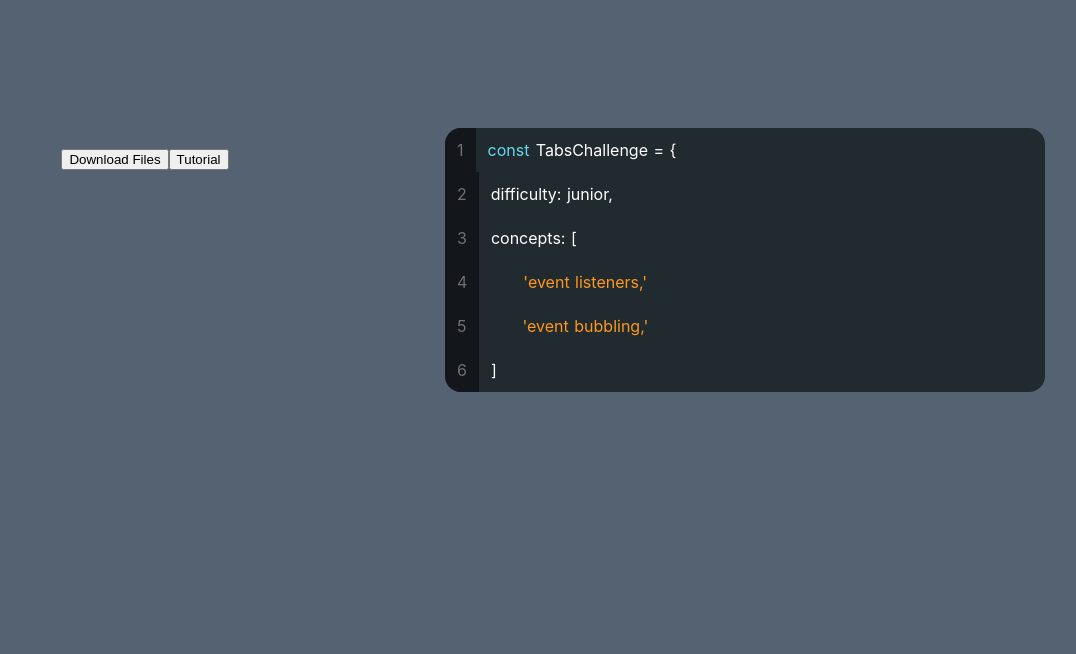
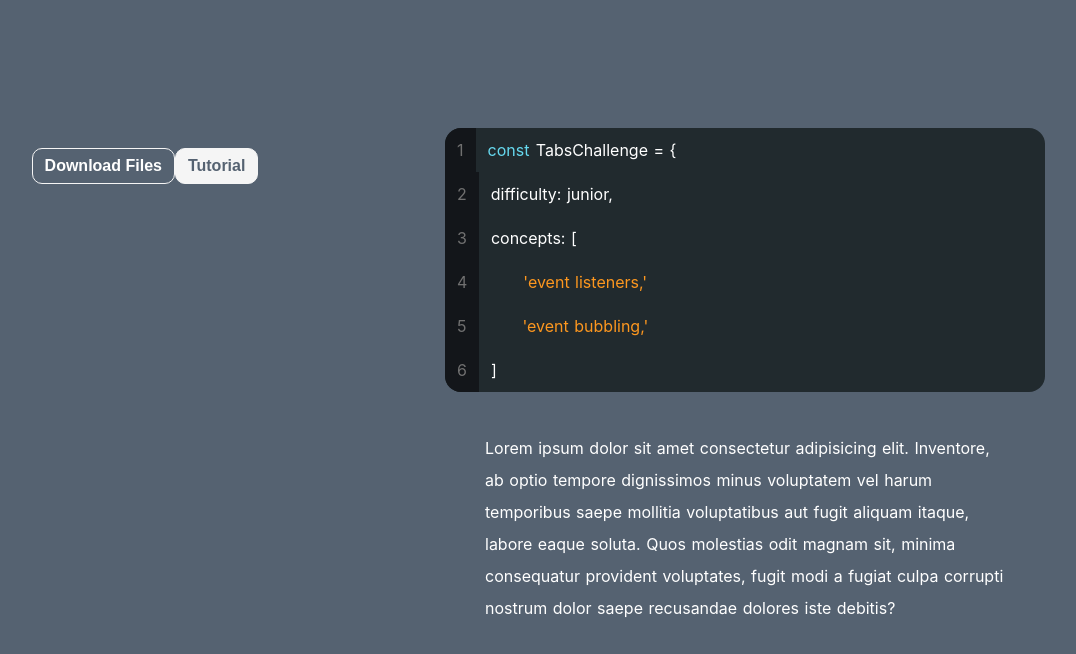
Before and after one commit to frontendops/portfolio-nuxt, a Nuxt app: page / in a window 1280 px wide. Shown: the top 654 px of the page, without its empty margins (165-1241 px from the left). Built offline with nearby package versions, Linux system fonts and the light colour scheme.

Commit message:
added button styling and paragraph font style

```diff
--- a/pages/ChallengePage.vue
+++ b/pages/ChallengePage.vue
@@ -1,10 +1,10 @@
 <template>
   <div class="container">
     <div class="challenge-data">
-        <img src="" alt="">
+      <img src alt />
       <div class="actions">
-            <button>Download Files</button>
-            <button>Tutorial</button>
+        <button class="btn">Download Files</button>
+        <button class="btn btn-secondary">Tutorial</button>
       </div>
     </div>
     <div class="challenge-info">
@@ -13,29 +13,34 @@
         :difficulty="difficulty"
         :concepts="concepts"
       />
+      <p class="challenge-description">
+        Lorem ipsum dolor sit amet consectetur adipisicing elit. Inventore, ab
+        optio tempore dignissimos minus voluptatem vel harum temporibus saepe
+        mollitia voluptatibus aut fugit aliquam itaque, labore eaque soluta.
+        Quos molestias odit magnam sit, minima consequatur provident voluptates,
+        fugit modi a fugiat culpa corrupti nostrum dolor saepe recusandae
+        dolores iste debitis?
+      </p>
     </div>
   </div>
 </template>
 
 <script>
-import CodeSnippet from '~/components/CodeSnippet.vue'
+import CodeSnippet from "~/components/CodeSnippet.vue";
 
 export default {
-    name: 'ChallengePage',
+  name: "ChallengePage",
   components: {
     CodeSnippet
   },
-    data () {
+  data() {
     return {
-            challengeName: ' TabsChallenge',
-            difficulty: 'junior',
-            concepts: [
-                'event listeners',
-                'event bubbling'
-            ]
+      challengeName: " TabsChallenge",
+      difficulty: "junior",
+      concepts: ["event listeners", "event bubbling"]
+    };
   }
-    }
-}
+};
 </script>
 
 <style lang="scss" scoped>
@@ -50,8 +55,8 @@ export default {
 }
 
 .title {
-  font-family: 'Quicksand', 'Source Sans Pro', -apple-system, BlinkMacSystemFont,
-    'Segoe UI', Roboto, 'Helvetica Neue', Arial, sans-serif;
+  font-family: "Quicksand", "Source Sans Pro", -apple-system, BlinkMacSystemFont,
+    "Segoe UI", Roboto, "Helvetica Neue", Arial, sans-serif;
   display: block;
   font-weight: 300;
   font-size: 100px;
@@ -75,6 +80,13 @@ export default {
   width: 40%;
 }
 
+.challenge-description {
+  margin: 2.5rem;
+  text-align: left;
+  line-height: 2;
+  color: white;
+}
+
 .links {
   padding-top: 15px;
 }
--- a/pages/index.vue
+++ b/pages/index.vue
@@ -1,23 +1,34 @@
 <template>
- <ChallengePage />
+  <ChallengePage />
 </template>
 
 <script>
-import Logo from '~/components/Logo.vue'
-import CodeSnippet from '~/components/CodeSnippet.vue'
-import ChallengePage from './ChallengePage.vue'
+import ChallengePage from "@/pages/ChallengePage";
 
 export default {
   components: {
-    Logo,
-    CodeSnippet,
     ChallengePage
   }
-}
+};
 </script>
 
 <style lang="scss">
-  body {
-    background-color: #556271;
-  }
+body {
+  background-color: #556271;
+}
+
+.btn {
+  background: none;
+  padding: 0.5rem 0.75rem;
+  color: white;
+  font-weight: bold;
+  font-size: 1rem;
+  border-radius: 10px;
+  border: 1px solid whitesmoke;
+}
+
+.btn-secondary {
+  background: whitesmoke;
+  color: #556271;
+}
 </style>
```
Also changed, not shown: package.json (+6 -3 lines), 1 other file (tests, documents, lock files or other folders). Lines whose indentation alone changed are shown as unchanged.
